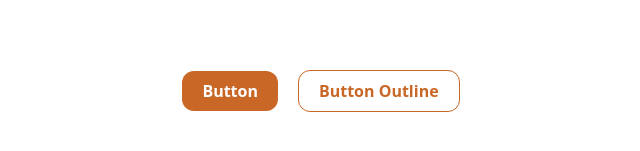
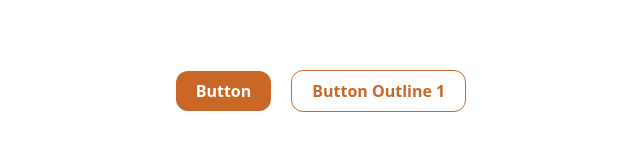
Before and after one commit to HelloImSak/iShop, a React (Vite) app: page / in a window 1280 px wide. Shown: the part 309-460 px from the top of the page, without its empty margins (319-959 px from the left). Built offline with nearby package versions, Linux system fonts and the light colour scheme.

Commit message:
add: added button

```diff
--- a/src/components/ButtonComponent.jsx
+++ b/src/components/ButtonComponent.jsx
@@ -7,7 +7,7 @@ export default function ButtonComponent() {
         Button
       </button>
       <button className="border border-secondary text-secondary font-semibold py-2 px-5 rounded-[12px]">
-        Button Outline
+        Button Outline 1
       </button>
 
     </main>
```
